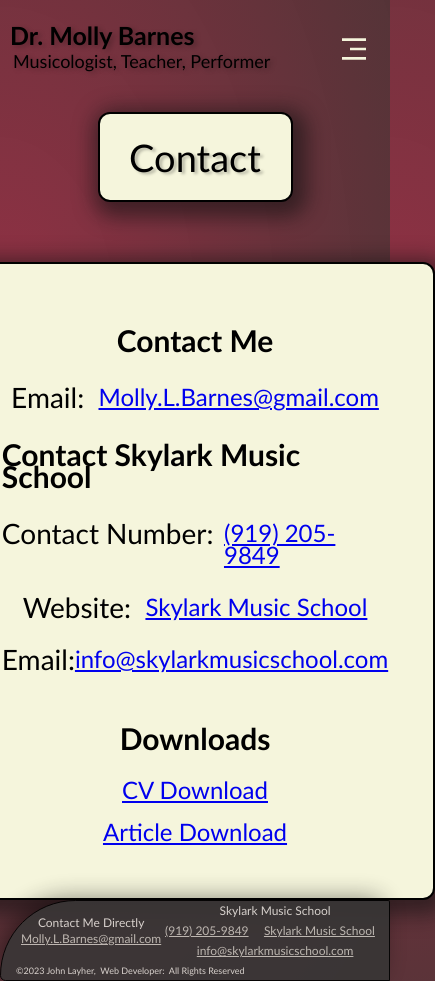
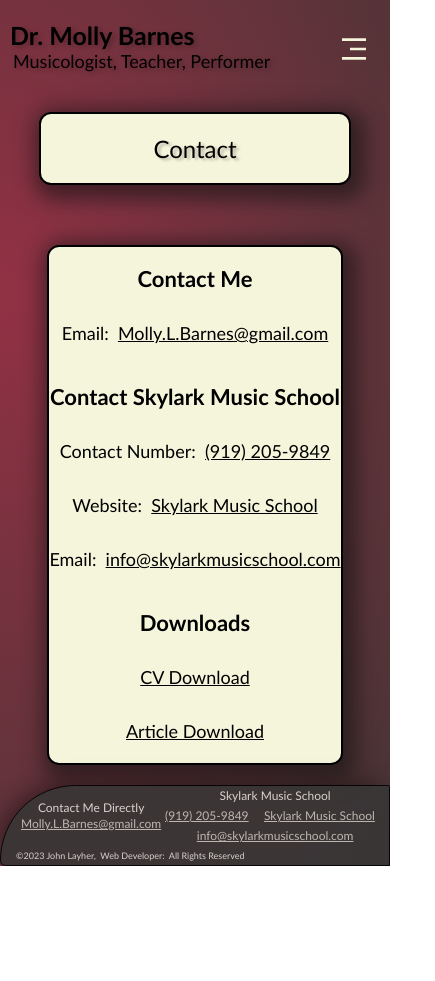
Before and after one commit to jlayher/molly-barnes-music, a Next.js app: page /contact in a window 390 px wide. Shown: the whole page, 435 px wide, since content can reach past the window. After the commit the page ends 866 px from the top, so only its background shows below. Built offline with nearby package versions, Linux system fonts and the light colour scheme.

Commit message:
finished contact page

```diff
--- a/src/pages/contact.js
+++ b/src/pages/contact.js
@@ -9,26 +9,65 @@ const Contact = () => {
       <div className={styles.contact__title}>Contact</div>
 
       <div className={styles.contact__body_container}>
+        <div className={styles.contact__body_text}>
+          <h3 className={styles.contact__body_titles}>Contact Me</h3>
+          <span className={styles.contact__body_item}>
+            Email: &nbsp;
+            <a
+              href="mailto: molly.l.barnes@gmail.com"
+              className={styles.footer__section_container_anchors}>
+              Molly.L.Barnes@gmail.com
+            </a>
+          </span>
 
-        <div className={styles.contact__body_text}>
-
-          <h3 className={styles.contact__body_titles}>Contact Me</h3>
-            <span className={styles.contact__body_item}>Email: &nbsp;<a href="mailto: molly.l.barnes@gmail.com" className={styles.footer__section_container_anchors}>Molly.L.Barnes@gmail.com</a></span>
-
-
-          <h3 className={styles.contact__body_titles}>Contact Skylark Music School</h3>
-            <span className={styles.contact__body_item}>Contact Number: &nbsp;<a href="tel: 9192059849" className={styles.footer__section_container_anchors}>(919) 205-9849</a></span>
-            <span className={styles.contact__body_item}>Website: &nbsp;<a href="https://www.skylarkmusicschool.com/" className={styles.footer__section_container_anchors}> Skylark Music School</a></span>
-            <span className={styles.contact__body_item}>
-            Email: &nbsp;<a href="mailto: info@skylarkmusicschool.com" className={styles.footer__section_container_anchors}>info@skylarkmusicschool.com</a>
+          <h3 className={styles.contact__body_titles}>
+            Contact Skylark Music School
+          </h3>
+          <span className={styles.contact__body_item}>
+            Contact Number: &nbsp;
+            <a
+              href="tel: 9192059849"
+              className={styles.footer__section_container_anchors}>
+              (919) 205-9849
+            </a>
+          </span>
+          <span className={styles.contact__body_item}>
+            Website: &nbsp;
+            <a
+              href="https://www.skylarkmusicschool.com/"
+              className={styles.footer__section_container_anchors}>
+              Skylark Music School
+            </a>
+          </span>
+          <span className={styles.contact__body_item}>
+            Email: &nbsp;
+            <a
+              href="mailto: info@skylarkmusicschool.com"
+              className={styles.footer__section_container_anchors}>
+              info@skylarkmusicschool.com
+            </a>
           </span>
 
           <h3 className={styles.contact__body_titles}>Downloads</h3>
+          <div className={styles.contact__body_item}>
+          <a
+            href="Barnes_CV_March_2023.pdf"
+            download="Barnes_CV_March_2023.pdf"
+            className={styles.contact__body_item_downloads}>
+            CV Download
+            </a>
+            </div>
+            <div className={styles.contact__body_item}>
+          <a
+            href="barnes_the_other_otto_dresel_ncmr.pdf"
+            download="barnes_the_other_otto_dresel_ncmr.pdf"
+            className={styles.contact__body_item_downloads}>
+            Article Download
+          </a>
 
-            <a href='Barnes_CV_March_2023.pdf' download='Barnes_CV_March_2023.pdf' className={styles.contact__body_item_downloads}>CV Download</a>
+          </div>
 
-            <a href='barnes_the_other_otto_dresel_ncmr.pdf' download='barnes_the_other_otto_dresel_ncmr.pdf' className={styles.contact__body_item_downloads}>Article Download</a>
-          </div>
+        </div>
       </div>
     </Layout>
   );
--- a/src/styles/contact.module.css
+++ b/src/styles/contact.module.css
@@ -13,7 +13,7 @@
 
         max-width: 50%;
 
-        position: relative;
+        /* position: relative; */
         border-radius: 12px;
         border: 2px solid black;
         font-size: 38px;
@@ -34,9 +34,10 @@
 
   .contact__body_container {
     display: flex;
+    /* margin: 0 auto; */
     /* flex-direction: center; */
     justify-content: center;
-
+    align-items: center;
 }
 
 .contact__body_text {
@@ -47,6 +48,7 @@
     background-color: beige;
     border: 2px solid black;
     border-radius: 12px;
+
     padding: 10px;
     /* max-width: 65%; */
     margin-top: 60px;
@@ -60,48 +62,86 @@
 
 .contact__body_text  {
     font-size: 32px;
-    padding: 45px;
-    line-height: 22px;
+    padding: 35px 35px 45px 35px;
+    line-height: 24px;
     display: flex;
+    margin-bottom: 20px;
 }
 
 
 .contact__body_text a {
     font-size: 24px;
-    line-height: 22px;
+    line-height: 24px;
+    color: black;
+    margin-bottom: 10px;
+
 }
 
 .contact__body_titles {
     display: flex;
     justify-content: center;
     font-size: 30px;
-    padding: 20px 0px 10px 0px;
-    margin: 0px 0px 10px 0px;
+    padding: 10px 0px 10px 0px;
+    margin: 10px 0px 10px 0px;
 }
 
 .contact__body_item {
     display: flex;
     justify-content: center;
-    font-size: 28px;
-    padding: 15px 0px 15px 0px;
+    font-size: 24px;
+    padding: 10px 0px 10px 0px;
 }
 
 .contact__body_item_downloads {
     display: flex;
     justify-content: center;
     align-items: center;
-    padding: 10px 0px 10px 0px;
+    padding: 0px;
+
 }
 
 @media screen and (max-width: 1450px) {
+    .contact__title {
+        font-size:  35px;;
+    }
 
 }
 @media screen and (max-width: 1024px) {
+    .contact__title {
+        font-size: 32px;
+        max-width: 80%;
+    }
+    .contact__body_titles {
+        font-size: 26px;
+    }
+    .contact__body_item {
+        font-size: 22px;
+    }
+    .contact__body_item a {
+        font-size: 22px;
+    }
+    .contact__body_item_text a {
+        font-size: 22px;
+    }
 
 }
 @media screen and (max-width: 768px) {
+    .contact__body_titles {
+        font-size: 22px;
+    }
+    .contact__body_item {
+        font-size: 18px;
+    }
+    .contact__body_item a {
+        font-size: 18px;
+    }
 
 }
 @media screen and (max-width: 450px) {
-
+    .contact__title {
+        font-size: 24px;
+    }
+    .contact__body_text{
+        padding: 0px;
+    }
 }
--- a/src/styles/privatelessons.module.css
+++ b/src/styles/privatelessons.module.css
@@ -74,7 +74,6 @@
 
 /* Contains the Image and Professional Text on Left side */
 .privatelessons__body_image_container {
-    /* display: inline-flex; */
     display: flex;
     justify-content: center;
     align-items: center;
```
